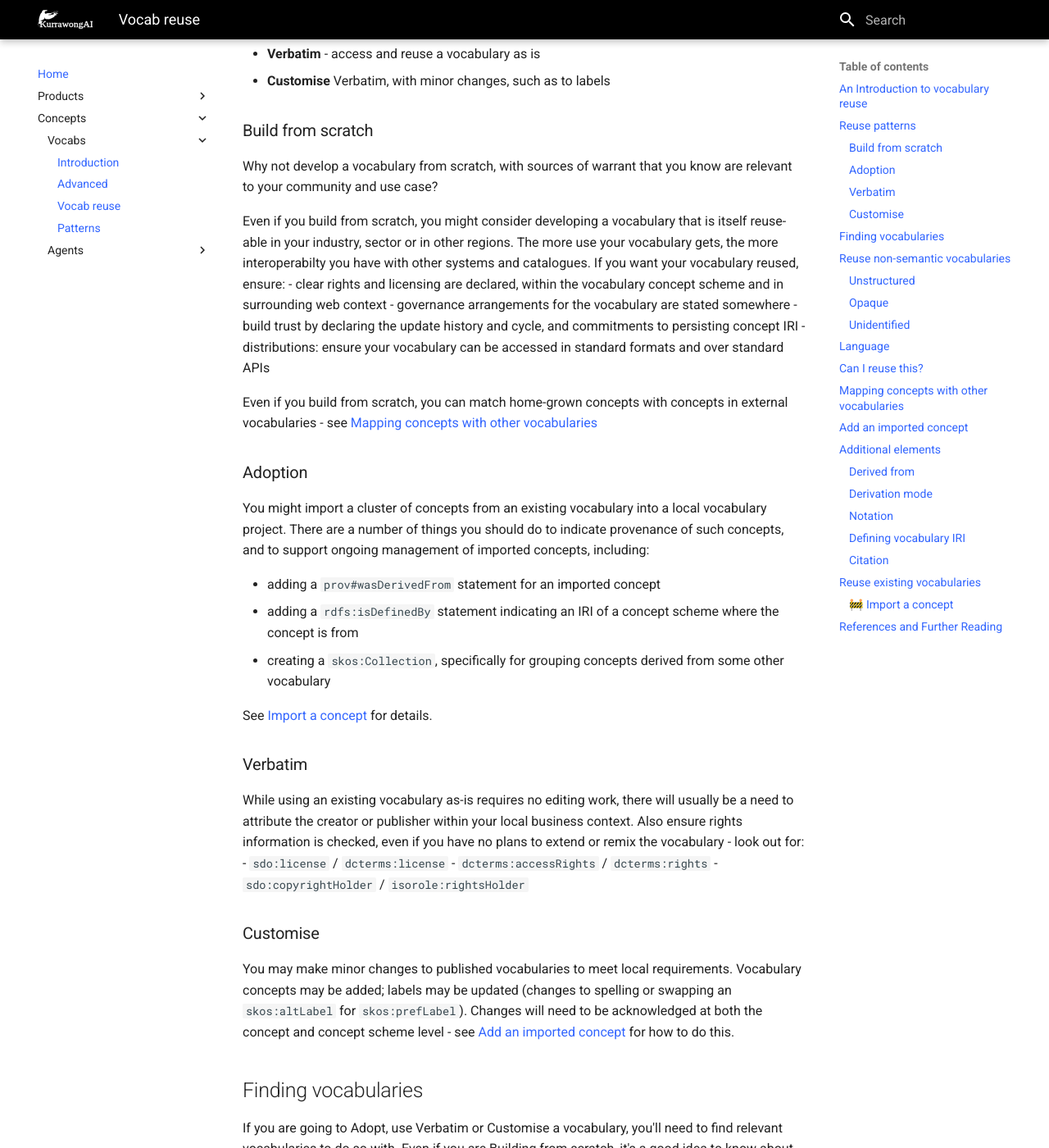
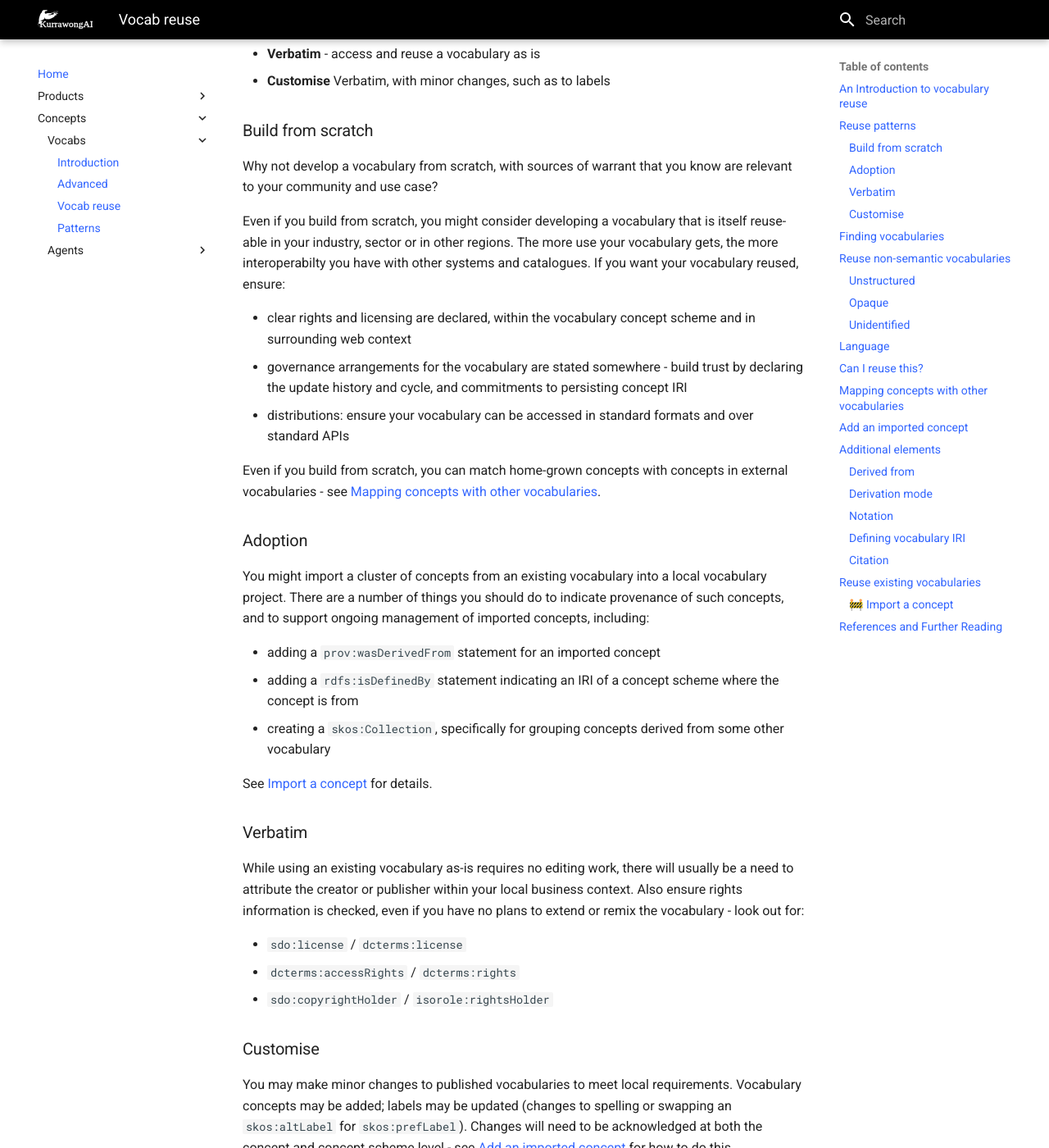
Before and after one commit to Kurrawong/docs, an MkDocs documentation site: the page built from docs/concepts/vocabs/vocab-reuse.md, in a window 1280 px wide and 1400 px high, scrolled down 1194 px. Shown: the whole window at 82% size. Built offline with MkDocs 1.6.1 and Material for MkDocs 9.7.7, drawn with Linux system fonts in a browser that asks for light colours; some of the changed text lies outside the part shown.

Commit message:
Markdown fixes

```diff
--- a/docs/concepts/vocabs/vocab-reuse.md
+++ b/docs/concepts/vocabs/vocab-reuse.md
@@ -50,16 +50,17 @@ Is it worth reusing existing vocabularies in part or whole? There are a various
 Why not develop a vocabulary from scratch, with sources of warrant that you know are relevant to your community and use case?
 
 Even if you build from scratch, you might consider developing a vocabulary that is itself reuse-able in your industry, sector or in other regions. The more use your vocabulary gets, the more interoperabilty you have with other systems and catalogues. If you want your vocabulary reused, ensure:
+
 - clear rights and licensing are declared, within the vocabulary concept scheme and in surrounding web context
 - governance arrangements for the vocabulary are stated somewhere - build trust by declaring the update history and cycle, and commitments to persisting concept IRI
 - distributions: ensure your vocabulary can be accessed in standard formats and over standard APIs
 
-Even if you build from scratch, you can match home-grown concepts with concepts in external vocabularies - see [Mapping concepts with other vocabularies](#mapping-concepts-with-other-vocabularies)
+Even if you build from scratch, you can match home-grown concepts with concepts in external vocabularies - see [Mapping concepts with other vocabularies](#mapping-concepts-with-other-vocabularies).
 
 ### Adoption
 You might import a cluster of concepts from an existing vocabulary into a local vocabulary project. There are a number of things you should do to indicate provenance of such concepts, and to support ongoing management of imported concepts, including:
 
-- adding a `prov#wasDerivedFrom` statement for an imported concept
+- adding a `prov:wasDerivedFrom` statement for an imported concept
 - adding a `rdfs:isDefinedBy` statement indicating an IRI of a concept scheme where the concept is from
 - creating a `skos:Collection`, specifically for grouping concepts derived from some other vocabulary
 
@@ -68,6 +69,7 @@ See [Import a concept](#-import-a-concept) for details.
 ### Verbatim
 
 While using an existing vocabulary as-is requires no editing work, there will usually be a need to attribute the creator or publisher within your local business context. Also ensure rights information is checked, even if you have no plans to extend or remix the vocabulary - look out for:
+
 - `sdo:license` / `dcterms:license`
 - `dcterms:accessRights` / `dcterms:rights`
 - `sdo:copyrightHolder` / `isorole:rightsHolder`
@@ -114,9 +116,10 @@ An existing vocabulary is well presented by not machine-readable, such as in PDF
 An existing vocabulary has non-semantic or opaque identifiers, such as "123" or "AC123", that are not unique out of context and do not resolve on the web.
 
 For provenance and tracking, use such identifiers as the suffix of IRIs in your vocabulary, such as
-- `https://vocabs.mydomain.org/AC123`
+- `https://vocabs.mydomain.org/AC123`.
 
 Furthermore, retain the identifier as a `skos:notation`:
+
 - `skos:notation "AC123"` ;
 
 ### Unidentified
@@ -148,6 +151,7 @@ policy:7353843a-9107-49af-bcd0-a8eac00bcd54 a skos:Concept ;
 ## Can I reuse this?
 
 Check an existing vocabulary for rights and licensing statements. Information about terms and conditions should be stated within the `skos:conceptScheme`, but might be stated outside the vocabulary data in a non-semantic resource (such as a vocabulary landing page). Some properties to check for include:
+
 - `sdo:license` / `dcterms:license`
 - `dcterms:accessRights`
 - `sdo:copyrightHolder` / `isorole:rightsHolder`
@@ -183,7 +187,7 @@ Use `prov:wasDerivedFrom` to reference an IRI for an external vocabulary from wh
 
 ### Derivation mode
 
-A Derivation mode value is mandatory if a value is given for the `prov#wasDerivedFrom` property. Derivation mode concepts are selected from the [Vocabulary Derivation Modes](https://linked.data.gov.au/def/vocdermods) vocabulary.
+A Derivation mode value is mandatory if a value is given for the `prov:wasDerivedFrom` property. Derivation mode concepts are selected from the [Vocabulary Derivation Modes](https://linked.data.gov.au/def/vocdermods) vocabulary.
 
 ### Notation
 
@@ -216,6 +220,7 @@ Example:
 ## Reuse existing vocabularies
 
 It's worth checking if there are existing vocabularies (published by a third party) that match your requirements. In this section we will discuss:
+
 - finding and identifying vocabularies for reuse
 - workflows to suit vocabulary formats
 - derivation modes: the type and extent of reuse
@@ -322,8 +327,6 @@ To import a concept from another vocabulary:
 
 Save your changes.
 
-
-
 ## References and Further Reading
 
 * AGLDWG. (n.d.). VocPub profile specification. https://linked.data.gov.au/def/vocpub/spec
```
